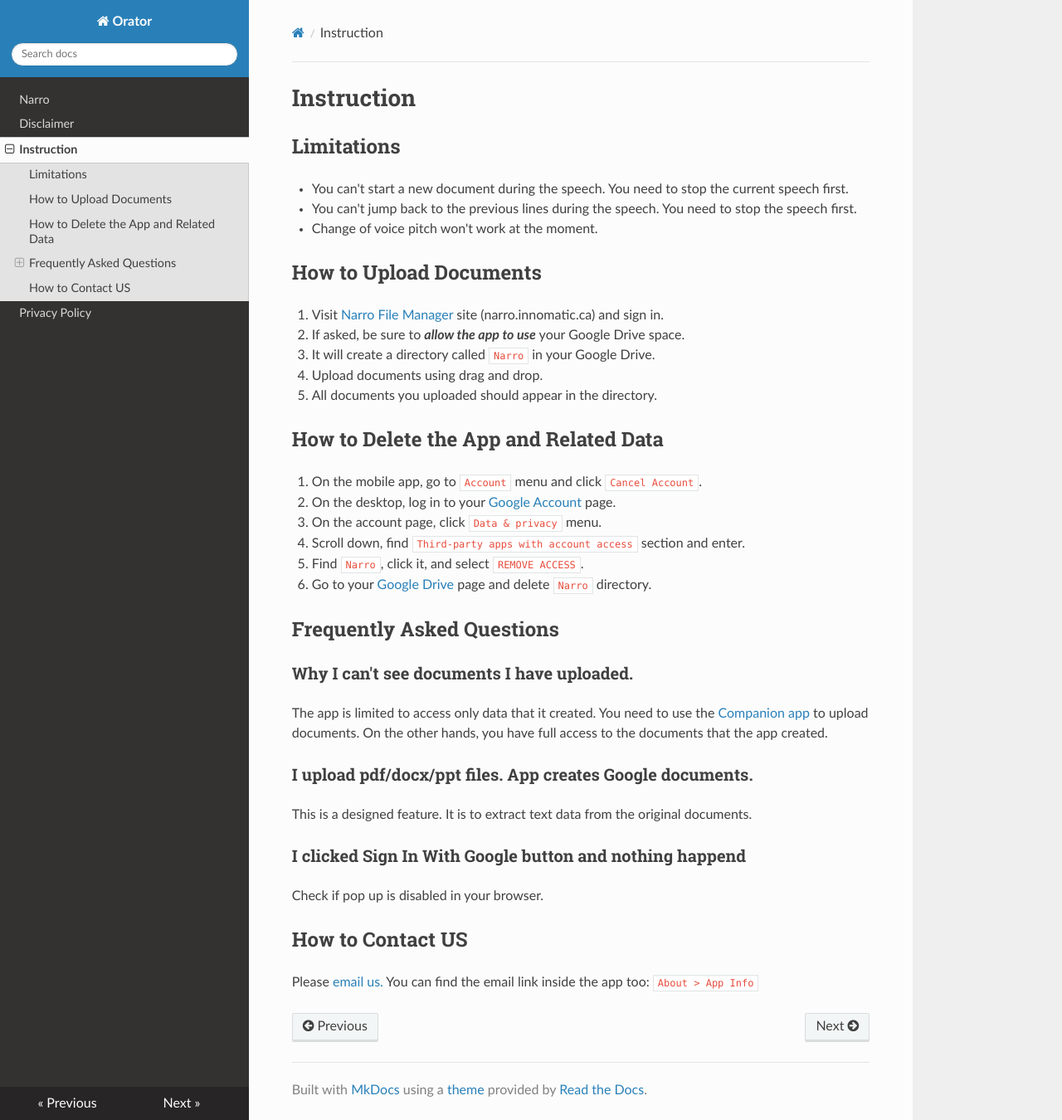
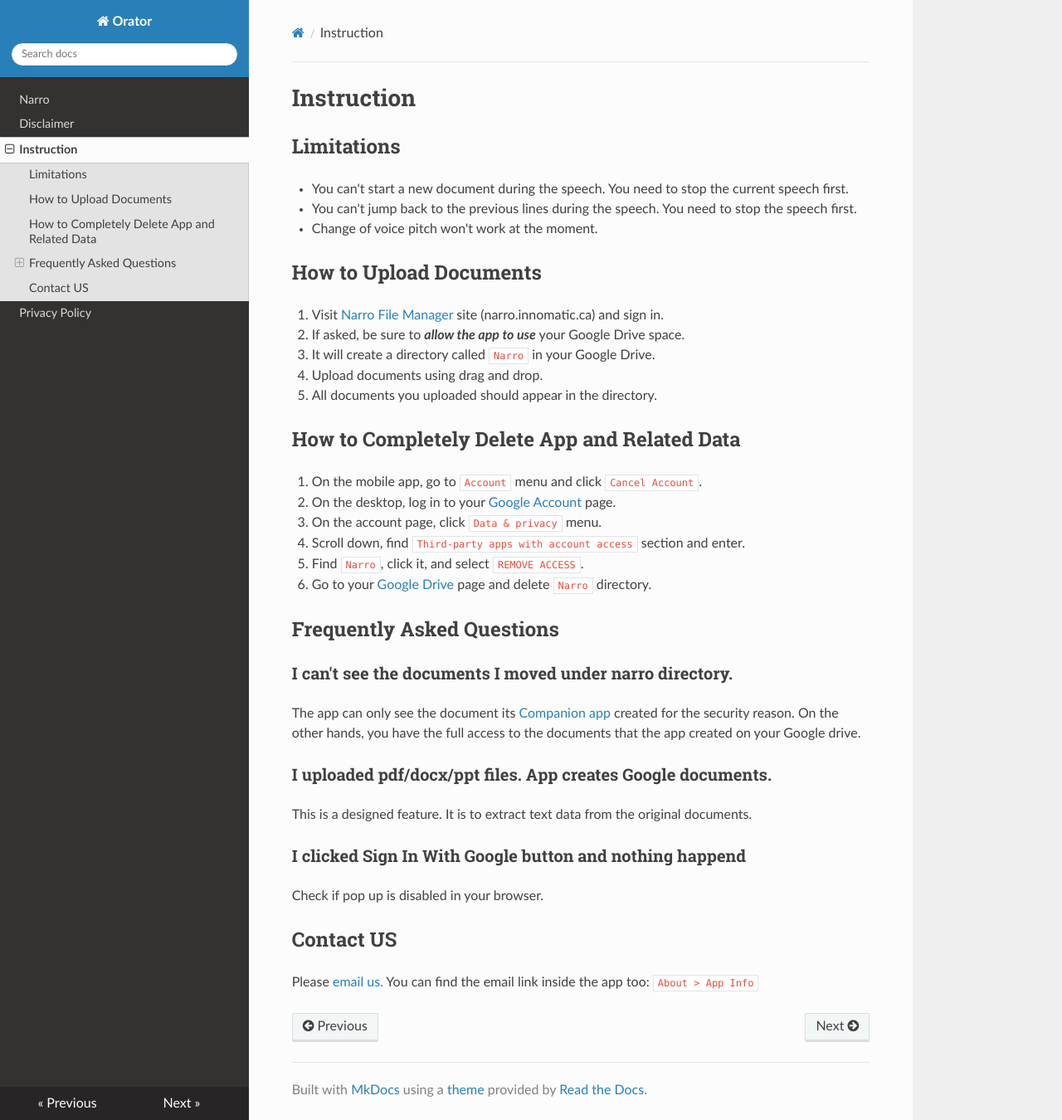
Before and after one commit to innomatica/narrodata, an MkDocs documentation site: the page built from docs/manual.md, in a window 1280 px wide and 1350 px high. Shown: the whole window at 83% size. Built offline with MkDocs 1.6.1, drawn with Linux system fonts in a browser that asks for light colours; nearby versions of some CDN libraries.

Commit message:
documentation

```diff
--- a/docs/manual.md
+++ b/docs/manual.md
@@ -19,7 +19,7 @@ site (narro.innomatic.ca) and sign in.
 4. Upload documents using drag and drop.
 5. All documents you uploaded should appear in the directory.
 
-## How to Delete the App and Related Data
+## How to Completely Delete App and Related Data
 
 1. On the mobile app, go to `Account` menu and click `Cancel Account`.
 2. On the desktop, log in to your
@@ -34,14 +34,15 @@ and delete `Narro` directory.
 ## Frequently Asked Questions
 
 
-### Why I can't see documents I have uploaded.
+### I can't see the documents I moved under narro directory.
 
-The app is limited to access only data that it created. You need to use the
+The app can only see the document its
 <a href="https://narro.innomatic.ca/" target="_blank">Companion app</a>
-to upload documents.
-On the other hands, you have full access to the documents that the app created.
+created for the security reason.
+On the other hands, you have the full access to the documents that the app
+created on your Google drive.
 
-### I upload pdf/docx/ppt files. App creates Google documents.
+### I uploaded pdf/docx/ppt files. App creates Google documents.
 
 This is a designed feature. It is to extract text data from the original documents.
 
@@ -50,7 +51,7 @@ This is a designed feature. It is to extract text data from the original documen
 
 Check if pop up is disabled in your browser.
 
-## How to Contact US
+## Contact US
 
 Please [email us.](mailto:nuntium.ubique@innomatic.ca)
 You can find the email link inside the app too: `About > App Info`
```
Also changed, not shown: site/index.html, site/manual/index.html, site/search/search_index.json, 1 other file.
